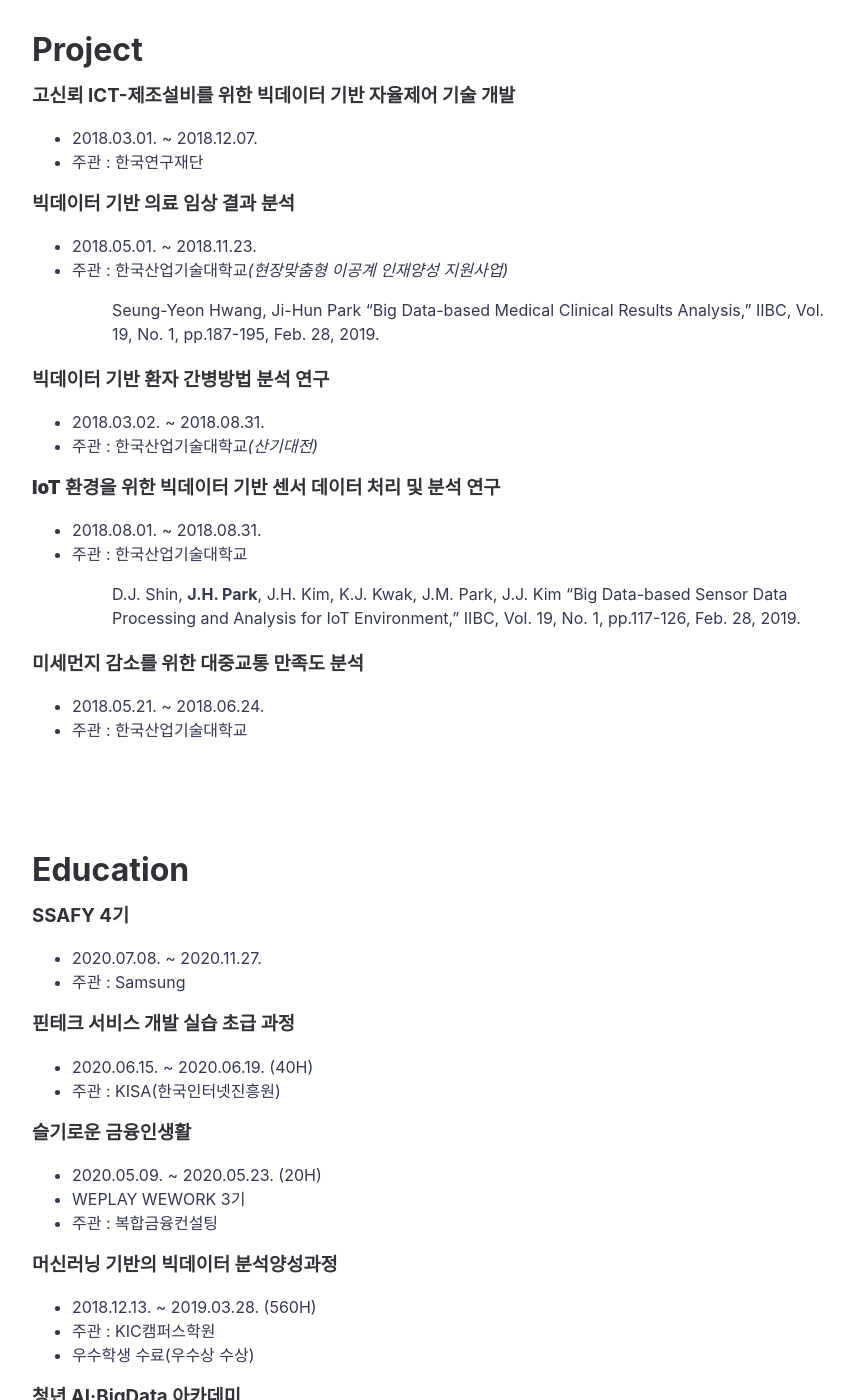
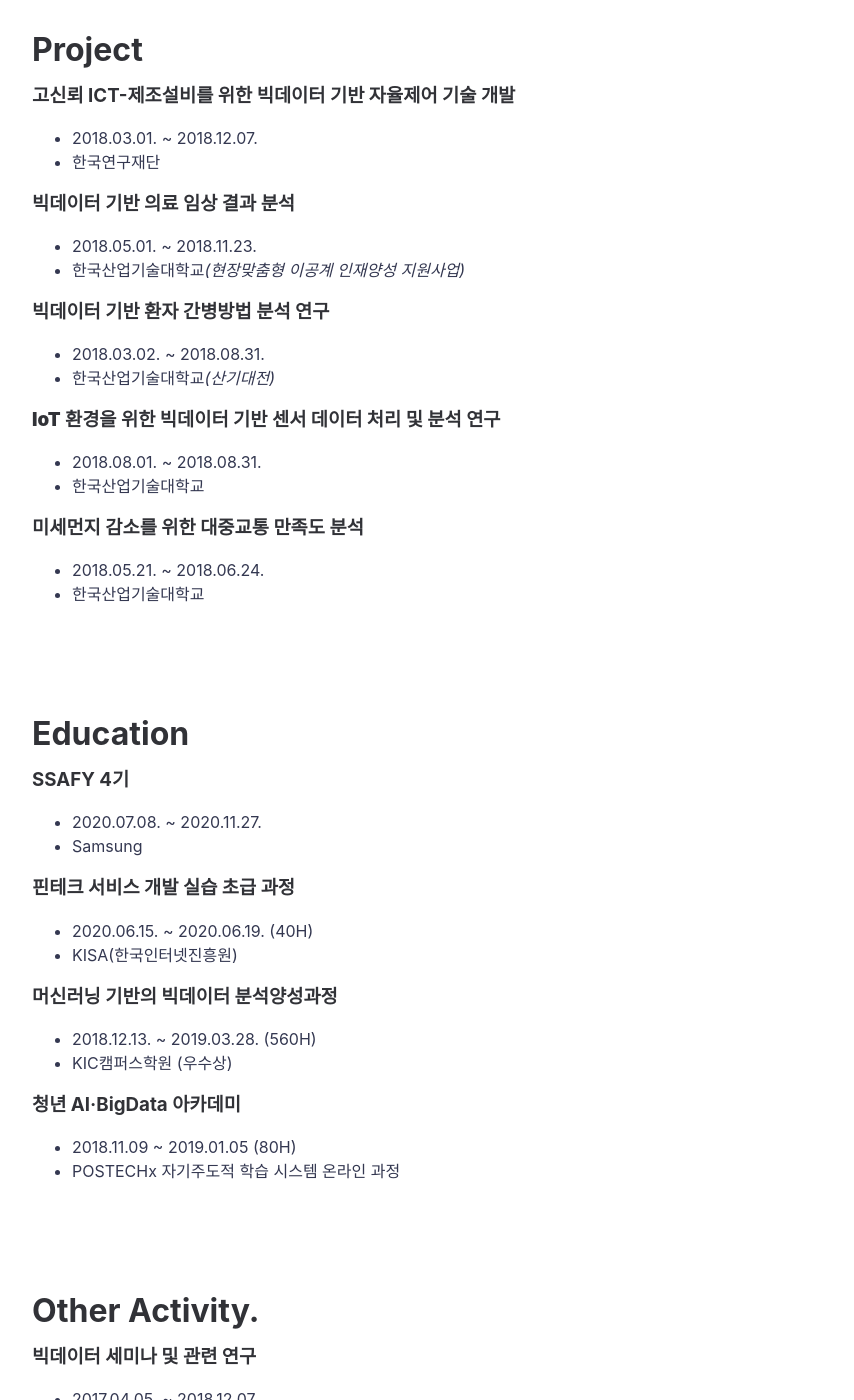
Before and after one commit to jihunparkme/jihunparkme.github.io, a Jekyll site: the page built from about.md, in a window 1280 px wide and 1400 px high, scrolled down 1290 px. Shown: the whole window, without its empty margins (188-1042 px from the left). Built offline with Jekyll 4.4.1, drawn with Linux system fonts in a browser that asks for light colours; some of the changed text lies outside the part shown.

Commit message:
edit about

```diff
--- a/about.md
+++ b/about.md
@@ -20,7 +20,7 @@ permalink: /about/
 
 ## Mycelebs
 
-- 2019.03.29. ~ 2019.06.28. (3개월)
+- 2019.03.29. ~ 2019.06.28.
 - 데이터팀 Intern
 
 <br/>
@@ -32,29 +32,27 @@ permalink: /about/
 ### 고신뢰 ICT-제조설비를 위한 빅데이터 기반 자율제어 기술 개발
 
 - 2018.03.01. ~ 2018.12.07.
-- 주관 : 한국연구재단
+- 한국연구재단
 
 ### 빅데이터 기반 의료 임상 결과 분석
 
 - 2018.05.01. ~ 2018.11.23.
-- 주관 : 한국산업기술대학교*(현장맞춤형 이공계 인재양성 지원사업)*
-> Seung-Yeon Hwang, Ji-Hun Park "Big Data-based Medical Clinical Results Analysis,” IIBC, Vol. 19, No. 1, pp.187-195, Feb. 28, 2019.
+- 한국산업기술대학교*(현장맞춤형 이공계 인재양성 지원사업)*
 
 ### 빅데이터 기반 환자 간병방법 분석 연구
 
 - 2018.03.02. ~ 2018.08.31.
-- 주관 : 한국산업기술대학교*(산기대전)*
+- 한국산업기술대학교*(산기대전)*
 
 ### **IoT** 환경을 위한 빅데이터 기반 센서 데이터 처리 및 분석 연구
 
 - 2018.08.01. ~ 2018.08.31.
-- 주관 : 한국산업기술대학교
-> D.J. Shin, **J.H. Park**, J.H. Kim, K.J. Kwak, J.M. Park, J.J. Kim "Big Data-based Sensor Data Processing and Analysis for IoT Environment,” IIBC, Vol. 19, No. 1, pp.117-126, Feb. 28, 2019.
+- 한국산업기술대학교
 
 ### 미세먼지 감소를 위한 대중교통 만족도 분석
 
 - 2018.05.21. ~ 2018.06.24.
-- 주관 : 한국산업기술대학교
+- 한국산업기술대학교
 
 <br/>
 
@@ -65,29 +63,22 @@ permalink: /about/
 ### SSAFY 4기
 
 - 2020.07.08. ~ 2020.11.27.
-- 주관 : Samsung
+- Samsung
 
 ### 핀테크 서비스 개발 실습 초급 과정
 
 - 2020.06.15. ~ 2020.06.19. (40H)
-- 주관 : KISA(한국인터넷진흥원)
-
-### 슬기로운 금융인생활
-
-- 2020.05.09. ~ 2020.05.23. (20H)
-- WEPLAY WEWORK 3기
-- 주관 : 복합금융컨설팅
+- KISA(한국인터넷진흥원)
 
 ### 머신러닝 기반의 빅데이터 분석양성과정
 
 - 2018.12.13. ~ 2019.03.28. (560H)
-- 주관 : KIC캠퍼스학원
-- 우수학생 수료(우수상 수상)
+- KIC캠퍼스학원 (우수상)
 
 ### 청년 AI·BigData 아카데미
 
 - 2018.11.09 ~ 2019.01.05 (80H)
-- 주관 : POSTECHx 자기주도적 학습 시스템 온라인 과정
+- POSTECHx 자기주도적 학습 시스템 온라인 과정
 
 <br>
 
@@ -98,25 +89,25 @@ permalink: /about/
 ### 빅데이터 세미나 및 관련 연구
 
 - 2017.04.05. ~ 2018.12.07.
-- 주관 : 한국산업기술대학교 ACLab
+- 한국산업기술대학교 ACLab
 
 ### PBL Study 동아리 그룹 활동
 
 - 2018.04.16. ~ 2018.06.21.
-- 주제 : R 프로그래밍 기반 빅데이터 분석 기법 활용
-- 주관 : 한국산업기술대학교
+- Subject : R 프로그래밍 기반 빅데이터 분석 기법 활용
+- 한국산업기술대학교
 
 ### 제자사랑 멘토링 프로그램
 
 - 2018.03.23. ~ 2018.05.25.
-- 주제 : 비정형 데이터베이스 연구
-- 주관 : 한국산업기술대학교
+- Subject : 비정형 데이터베이스 연구
+- 한국산업기술대학교
 
 ### 제자사랑 멘토링 프로그램
 
 - 2017.09.04. ~ 2017.11.24.
-- 주제 : 빅데이터 시스템 분석 및 설계
-- 주관 : 한국산업기술대학교
+- Subject : 빅데이터 시스템 분석 및 설계
+- 한국산업기술대학교
 
 <br/>
 
```
